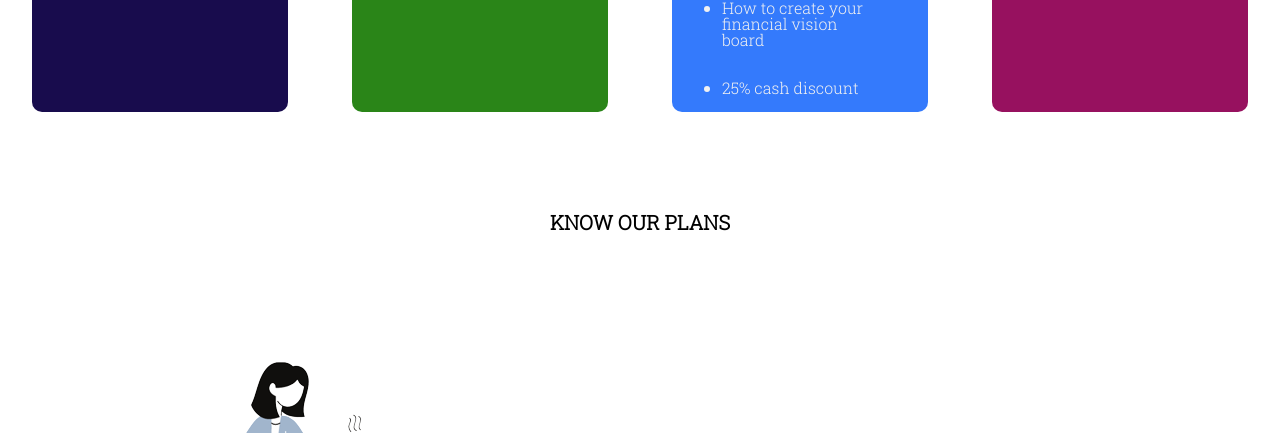
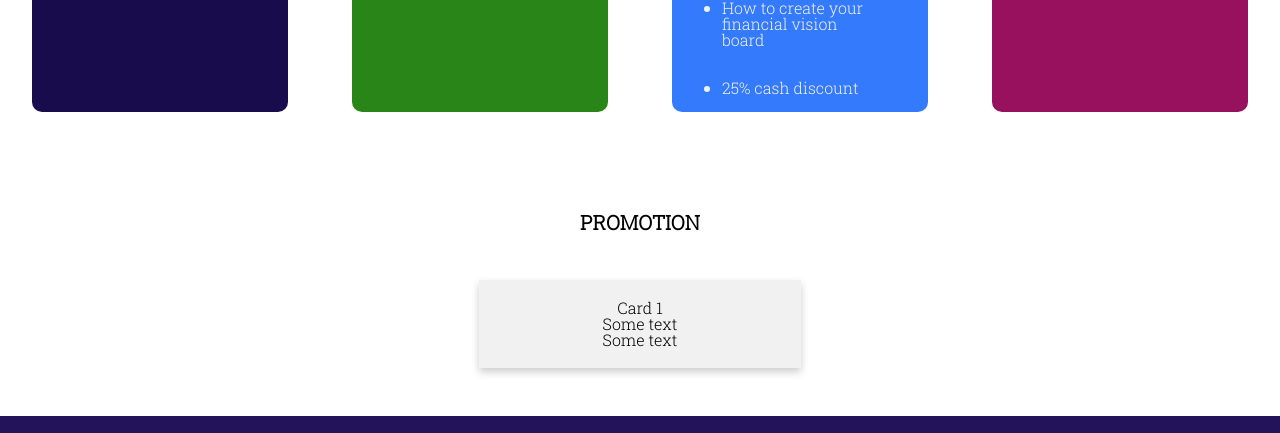
Before and after one commit to joaoabreu004/JabezVisionFinance, a plain HTML site: page index.html in a window 1280 px wide. Shown: the part 2027-2460 px from the top of the page. Drawn offline with Linux system fonts and the light colour scheme.

Commit message:
add promotion

```diff
--- a/index.html
+++ b/index.html
@@ -10,6 +10,7 @@
     <link rel="stylesheet" href="reset.css">
     <link rel="preconnect" href="https://fonts.googleapis.com">
     <link rel="preconnect" href="https://fonts.gstatic.com" crossorigin>
+    <!-- <link href="https://cdn.jsdelivr.net/npm/bootstrap@5.1.3/dist/css/bootstrap.min.css" rel="stylesheet" integrity="sha384-1BmE4kWBq78iYhFldvKuhfTAU6auU8tT94WrHftjDbrCEXSU1oBoqyl2QvZ6jIW3" crossorigin="anonymous"> -->
     <link href="https://fonts.googleapis.com/css2?family=Roboto+Slab:wght@300&display=swap" rel="stylesheet">
 
 </head>
@@ -169,9 +170,22 @@
     <!-- THIRD PART - MAIN  -->
 
     <section class="callofaction">
-      <h2 class="titulos">KNOW OUR PLANS</h2>
-      <img src="img/womenreading.png" alt="">
+      <h2 class="titulos">PROMOTION</h2>
+        <div clas="itenspromotion">
+          <!-- <img src="img/womenreading.png" alt=""> -->
+
+          <div class="row">
+            <div class="column">
+              <div class="card">
+                <h3>Card 1</h3>
+                <p>Some text</p>
+                <p>Some text</p>
+              </div>
+            </div>
+          </div>
+        </div>
     </section>
+
   </main>
   <footer>
     <section class="footer-itens">
--- a/style.css
+++ b/style.css
@@ -300,6 +300,43 @@ hr{
   background: #000000;
 }
 
+.column {
+  float: left;
+  width: 25%;
+  padding: 3em 0;
+}
+
+/* Remove extra left and right margins, due to padding */
+.row {
+  display: flex;
+  justify-content: center;
+  margin: 0 -5px;
+}
+
+/* Clear floats after the columns */
+.row:after {
+  content: "";
+  display: table;
+  clear: both;
+}
+
+/* Clear floats after the columns */
+.row:after {
+  content: "";
+  display: table;
+  clear: both;
+}
+
+/* Responsive columns */
+
+/* Style the counter cards */
+.card {
+  box-shadow: 0 4px 8px 0 rgba(0, 0, 0, 0.2);
+  padding: 20px;
+  text-align: center;
+  background-color: #f1f1f1;
+}
+
 
 footer{
   background-color: #23135a;
```
